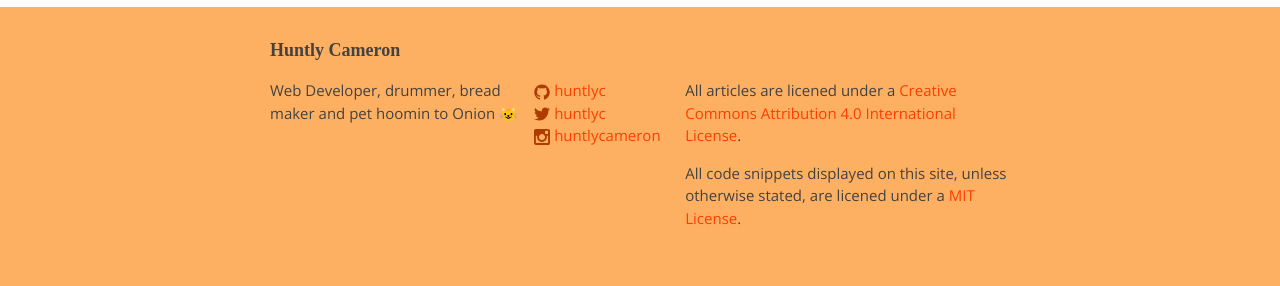
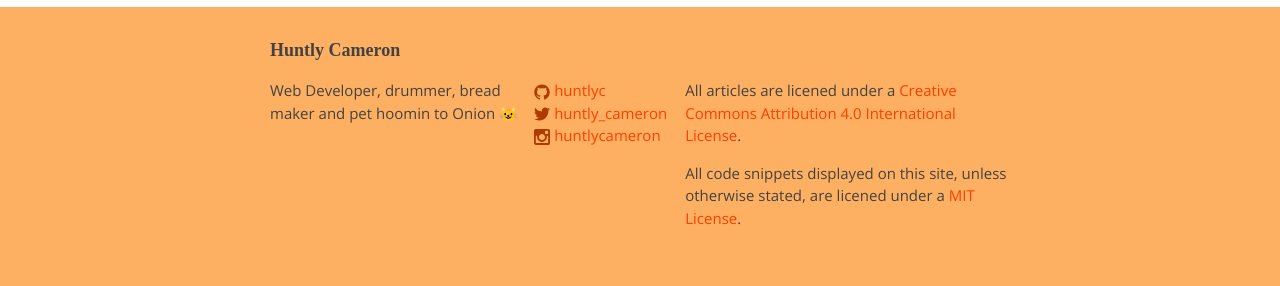
Before and after one commit to huntlyc/huntlyc.github.io, a Jekyll site: the page built from index.html, in a window 1280 px wide. Shown: the part 2075-2361 px from the top of the page. Built offline with Jekyll 4.4.1, drawn with Linux system fonts in a browser that asks for light colours; some web fonts are replaced.

Commit message:
fix twitter link!

```diff
--- a/_config.yml
+++ b/_config.yml
@@ -5,7 +5,7 @@ description: > # this means to ignore newlines until "baseurl:"
   Web Developer, drummer, bread maker and pet hoomin to Onion 😺
 baseurl: "" # the subpath of your site, e.g. /blog/
 url: "huntlyc.github.io" # the base hostname & protocol for your site
-twitter_username: huntlyc
+twitter_username: huntly_cameron
 github_username:  huntlyc
 instagram_username: huntlycameron
 
```
